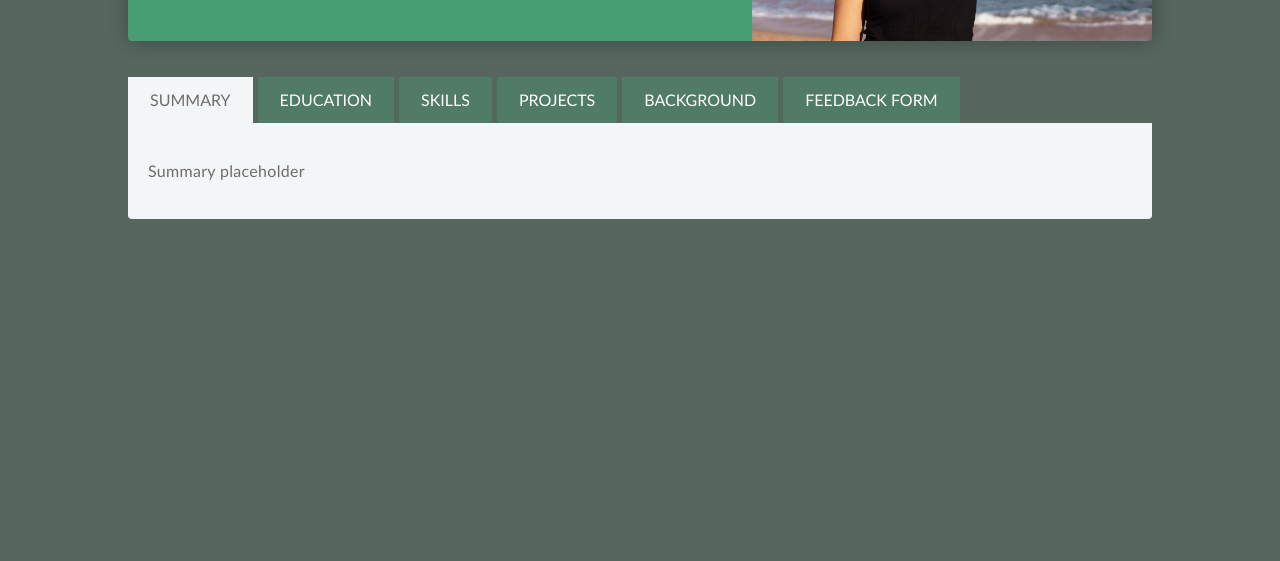
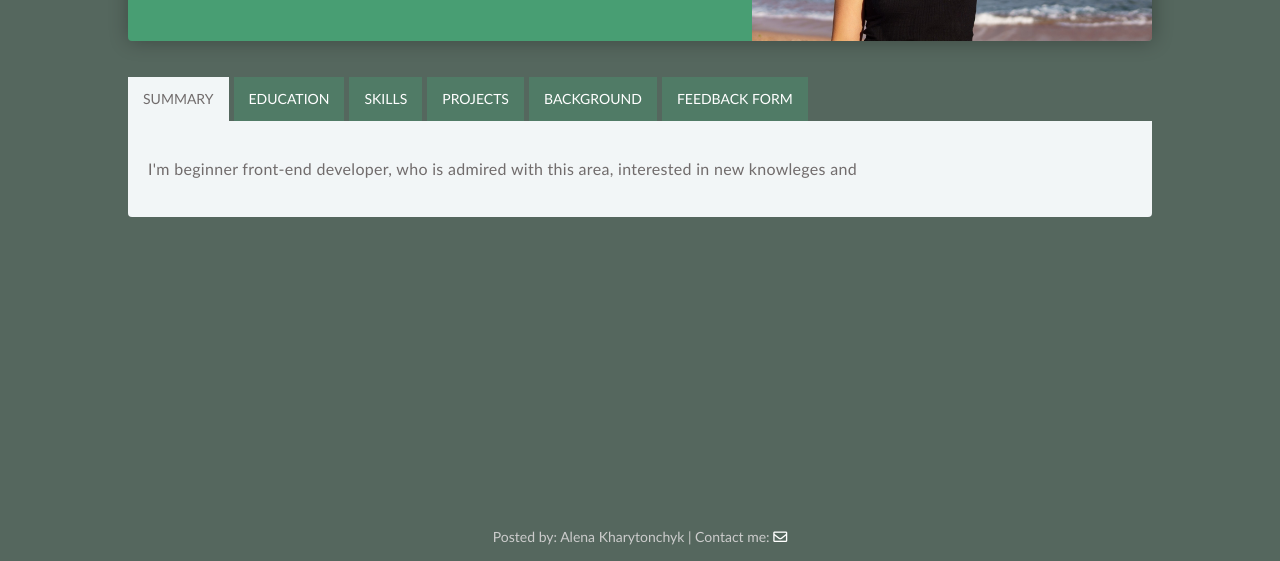
Before and after one commit to AlenaKharytonchyk/rsschool-codejam1-cv, a plain HTML site: page index.html in a window 1280 px wide. Shown: the part 239-800 px from the top of the page. Drawn offline with Linux system fonts and the light colour scheme.

Commit message:
feat: add footer

```diff
--- a/css/styles.css
+++ b/css/styles.css
@@ -1,6 +1,9 @@
 body {
     background:  #55675e;
     font: normal 16px/1 "Trebuchet MS", Helvetica, sans-serif;
+    position: relative;
+    padding-bottom: 45px;
+    margin: 0;
 }
 section.wrapper {
     width: 85%;
@@ -12,7 +15,7 @@ delimiter {
     padding: 0 5px;
 }
 .card {
-    box-sizing: content-bo41;
+    box-sizing: content-bo41x;
     margin: 20px auto;
     overflow: hidden;
     border-radius: 4px;
@@ -90,7 +93,7 @@ header ul {
     position: relative;
     top: 0;
     float: left;
-    padding: 15px 22px;
+    padding: 15px 15px;
     text-align: center;
     text-transform: uppercase;
     text-overflow: clip;
@@ -98,6 +101,7 @@ header ul {
     color: #fff;
     cursor: pointer;
     margin-right: 5px;
+    font-size: 14px;
 }
 .tab-nav ul li label:hover{
     background: #365445;
@@ -236,3 +240,13 @@ background: #fff;
 .comment p::before {
     content: '*'
 }
+footer {
+width: 100%;
+height: 45px;
+position: fixed;
+bottom: 0;
+font-size: 14px;
+color: #ccc;
+text-align: center;
+background: #55675e;
+}
--- a/index.html
+++ b/index.html
@@ -69,7 +69,9 @@
             </nav>
             <article>
                 <div class="tab-summary">
-                    <p>Summary placeholder</p>
+                    <p>I'm beginner front-end developer, who is admired with this area, interested in
+                        new knowleges and
+                    </p>
                 </div>
             </article>
             <article>
@@ -295,7 +297,7 @@
                         <label class="container">
                             <input type="radio" value="yes" name="chance" required> Yes
                             <span class="checkmark"></span></label>
-                        <label class="container">
+                yu       <label class="container">
                             <input type="radio" value="not sure" name="chance"> Not sure
                             <span class="checkmark"></span></label>
                         <label class="container">
@@ -308,8 +310,10 @@
                 </div>
             </article>
         </section>
-
     </section>
+    <footer>
+         <p>Posted by: Alena Kharytonchyk  |  Contact me: <a href="mailto:alena.kharytonchyk@outlook.com" title="mail me"><i class="far fa-envelope"></i></a></p>
+    </footer>
 </body>
 
 </html>
```
